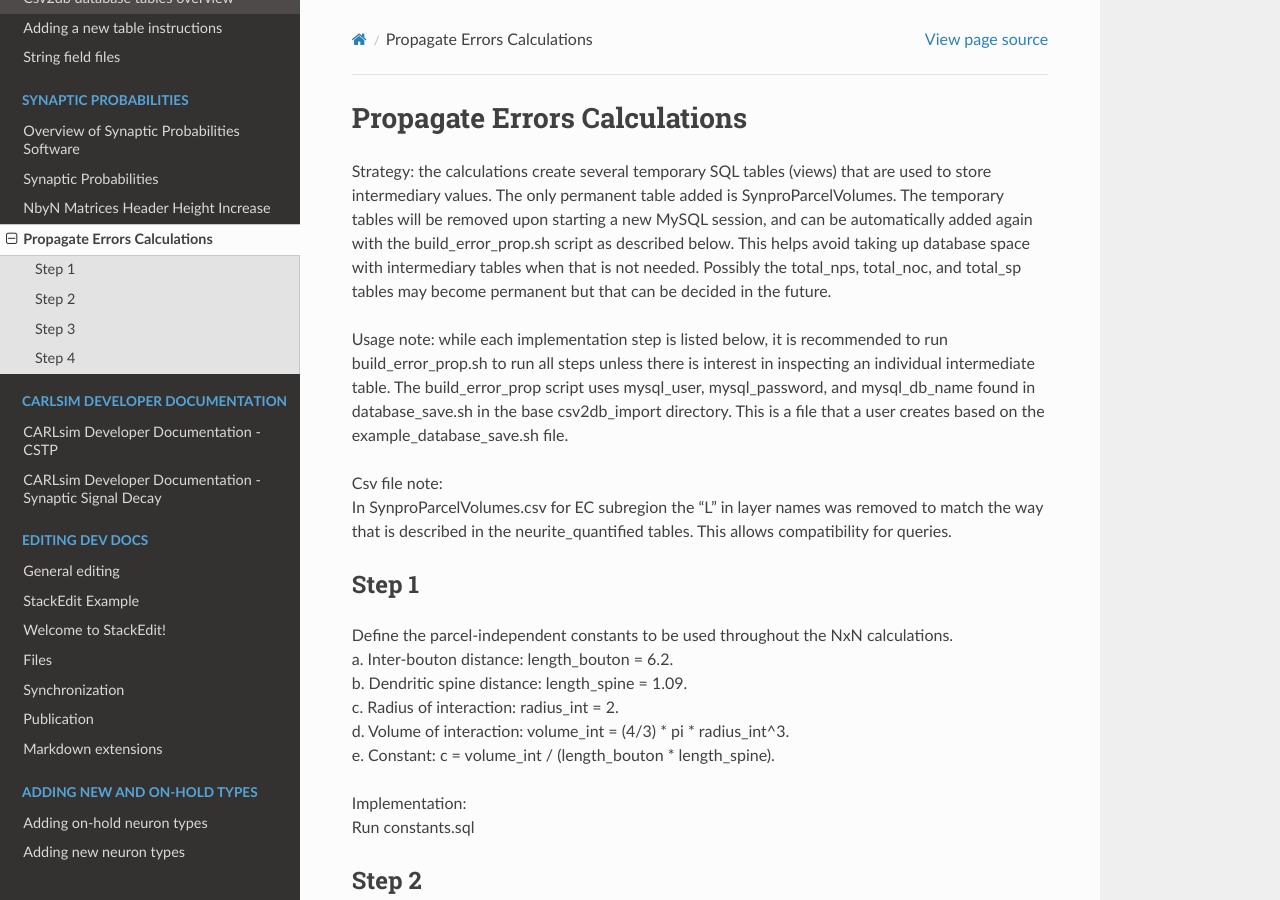
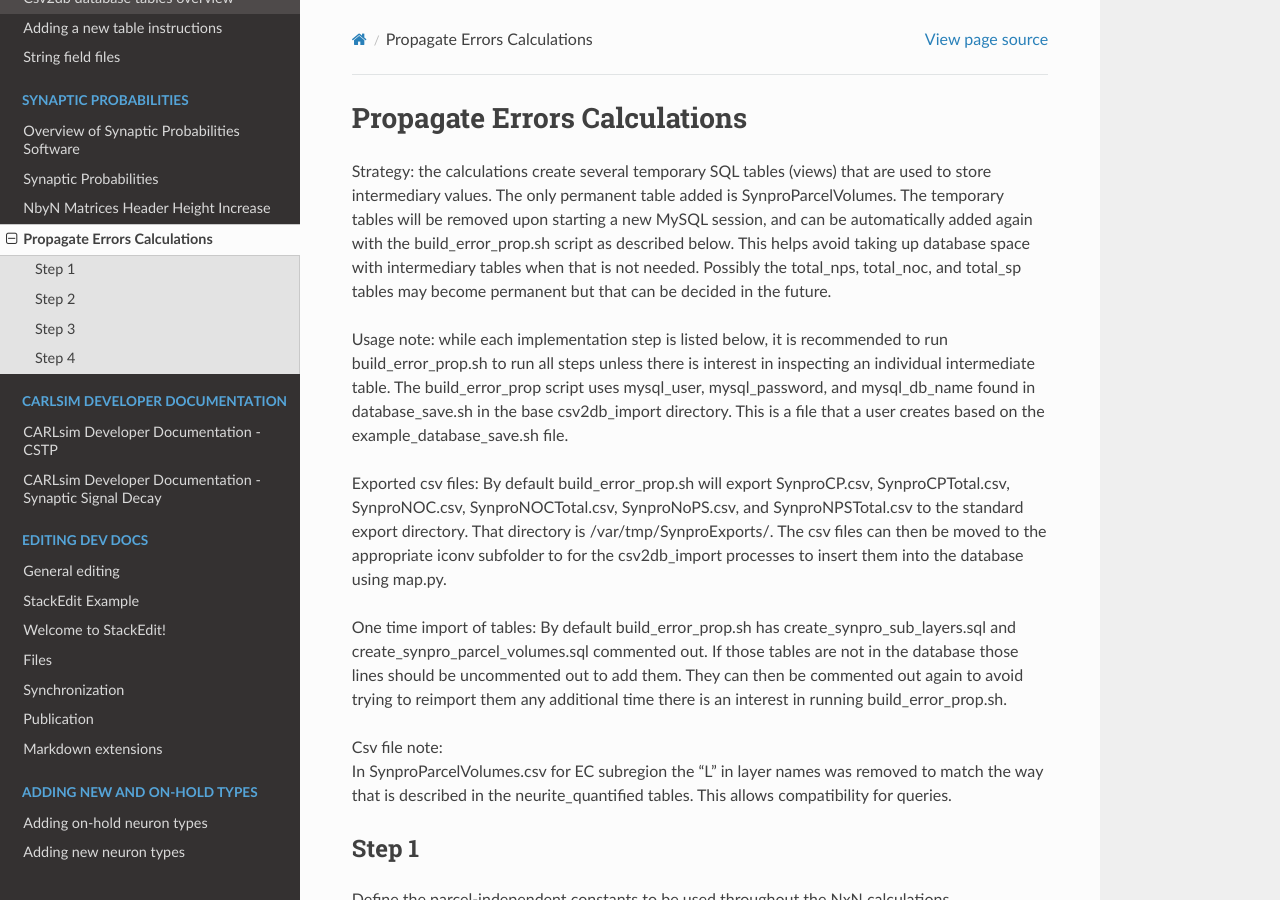
Before and after one commit to Hippocampome-Org/hco_dev_docs, a Sphinx documentation site: the page built from docs/synaptic_probabilities/propagate_errors.md, in a window 1280 px wide and 900 px high. Built offline with Sphinx 7.4.7 and the Read the Docs theme 2.0.0, drawn with Linux system fonts in a browser that asks for light colours.

Commit message:
Added additional instructions.

```diff
--- a/docs/synaptic_probabilities/propagate_errors.md
+++ b/docs/synaptic_probabilities/propagate_errors.md
@@ -14,6 +14,12 @@ build_error_prop.sh to run all steps unless there is interest in inspecting an
 individual intermediate table. The build_error_prop script uses mysql_user, mysql_password,
 and mysql_db_name found in database_save.sh in the base csv2db_import directory. This
 is a file that a user creates based on the example_database_save.sh file.
+
+Exported csv files:
+By default build_error_prop.sh will export SynproCP.csv, SynproCPTotal.csv, SynproNOC.csv, SynproNOCTotal.csv, SynproNoPS.csv, and SynproNPSTotal.csv to the standard export directory. That directory is /var/tmp/SynproExports/. The csv files can then be moved to the appropriate iconv subfolder to for the csv2db_import processes to insert them into the database using map.py.
+
+One time import of tables:
+By default build_error_prop.sh has create_synpro_sub_layers.sql and create_synpro_parcel_volumes.sql commented out. If those tables are not in the database those lines should be uncommented out to add them. They can then be commented out again to avoid trying to reimport them any additional time there is an interest in running build_error_prop.sh.
 
 Csv file note:
 <br>In SynproParcelVolumes.csv for EC subregion the "L" in layer names was removed to match the way that
```
